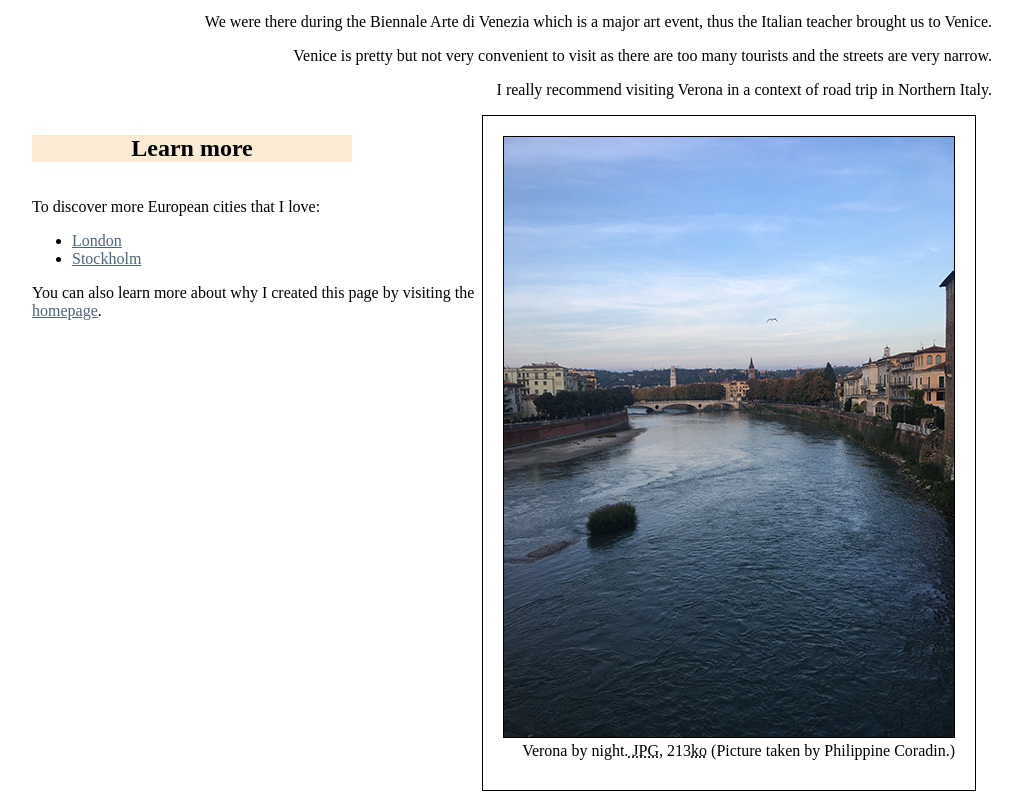
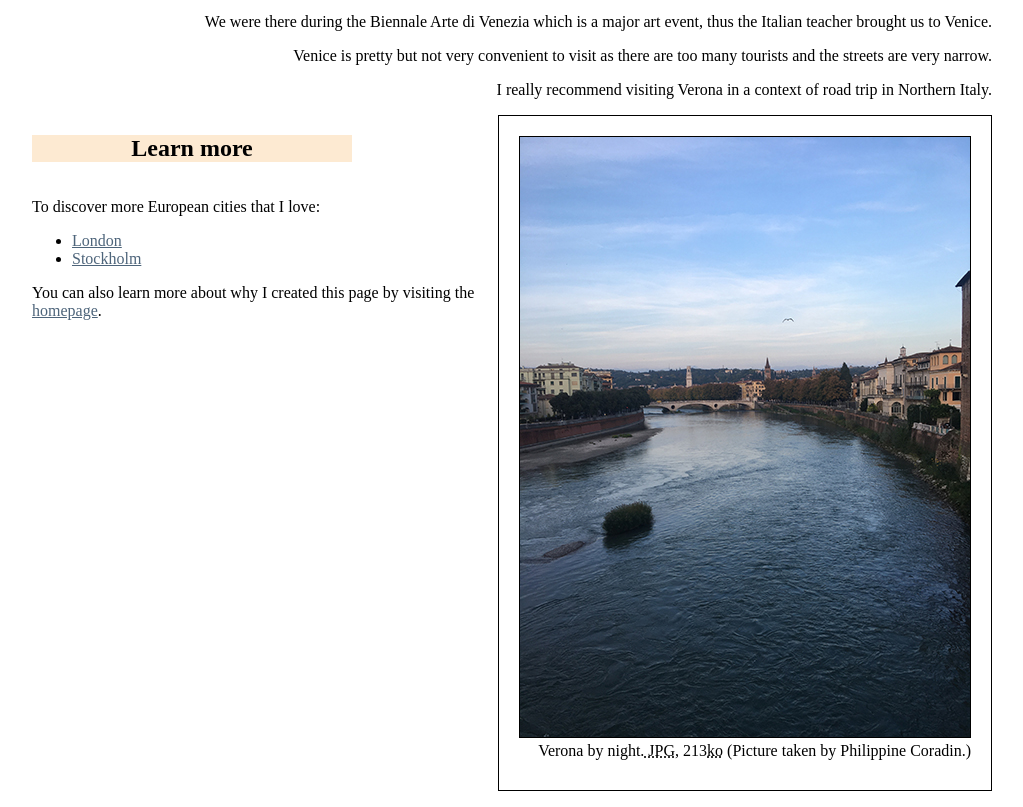
Before and after one commit to philippinecrdn/philippinecrdn.github.io, a plain HTML site: page verona.html in a window 1280 px wide. Shown: the part 988-1795 px from the top of the page, without its empty margins (128-1151 px from the left). Drawn offline with Linux system fonts and the light colour scheme; a web font is replaced by a local one.

Commit message:
stylesheet modified

```diff
--- a/style/final-exam-stylesheet.css
+++ b/style/final-exam-stylesheet.css
@@ -47,11 +47,6 @@ figcaption {
   text-align: right;
 }
 
-.group {
-  height: 600;
-  text-align: right;
-}
-
 #box-1 {
   float: left;
   margin-top: 0;
@@ -68,9 +63,9 @@ figcaption {
 #box-2 {
   float: right;
   margin-top: 0;
-  margin-bottom: 0;
+  margin-right: 0;
   margin-left: 0;
-  margin-right: 1em;
+  margin-bottom: 1em;
   width: 452px;
   padding: 20px 20px 30px 20px;
   border-width: 1px;
@@ -119,3 +114,8 @@ a:hover {
 a:active {
   color: #304954;
 }
+
+.group {
+  height: 600;
+  text-align: right;
+}
```
Also changed, not shown: 1 other file.
